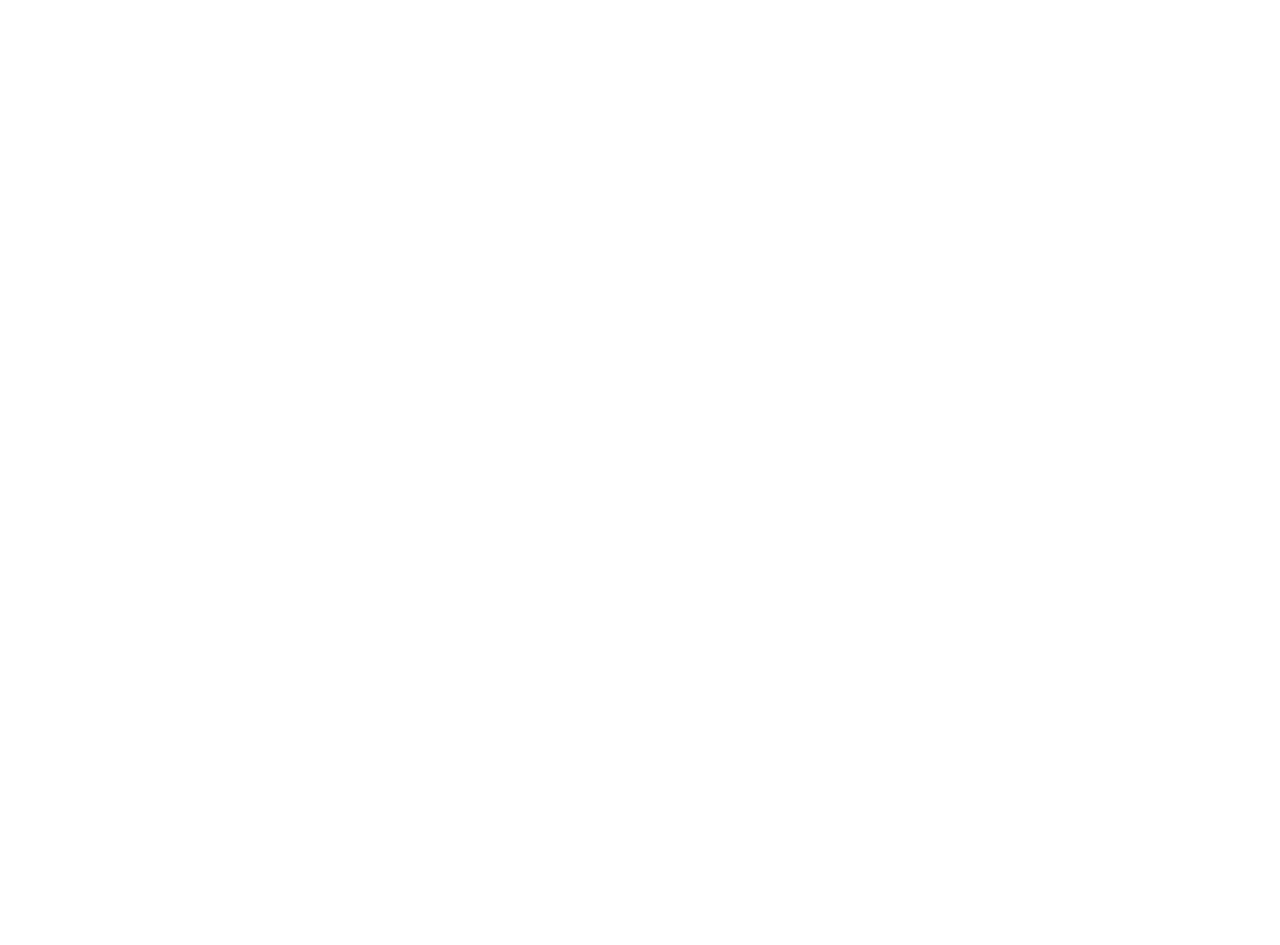
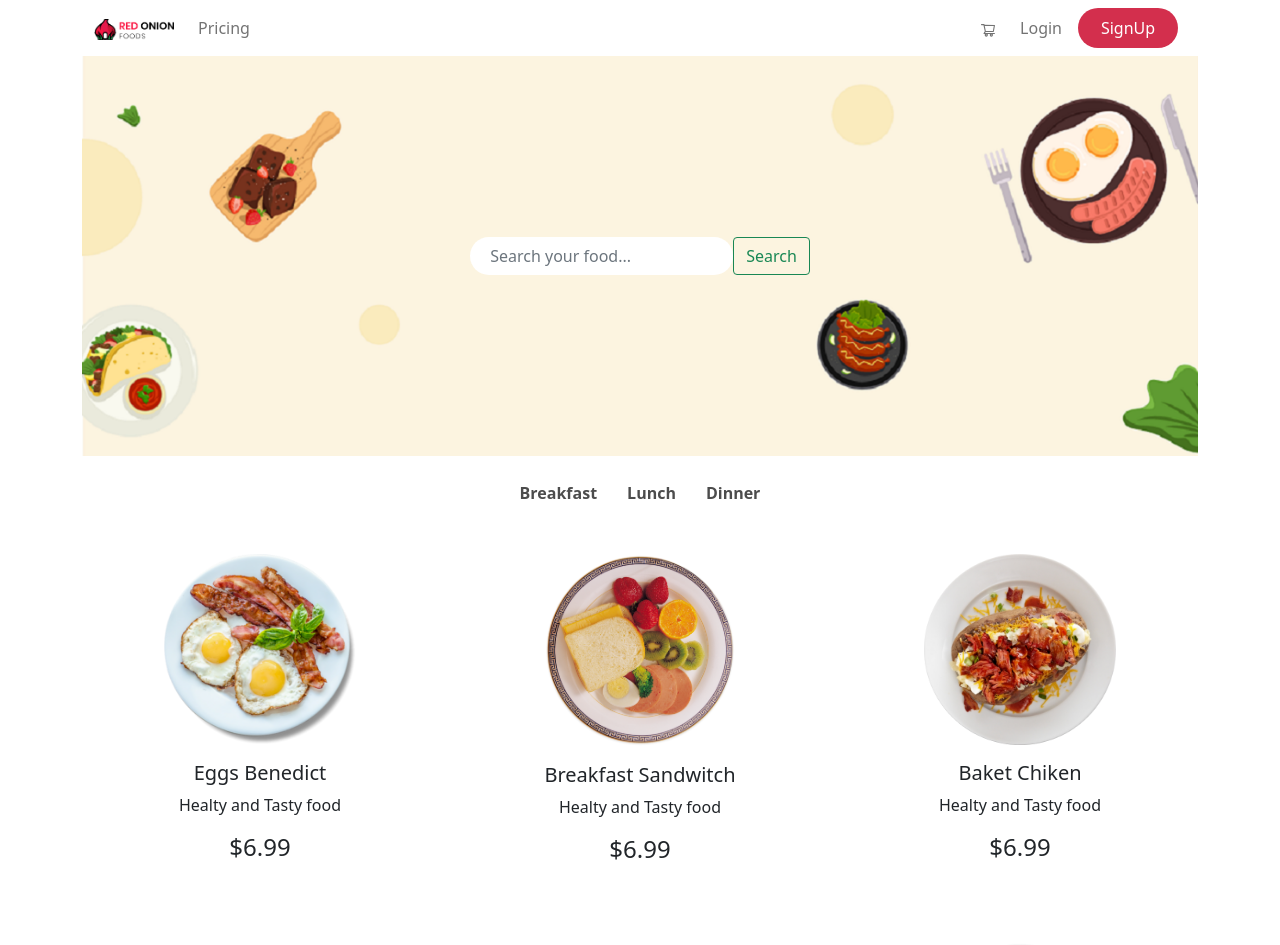
Before and after one commit to kamrul-dev/red-onion-food, a React (Create React App) app: page /breakfast in a window 1280 px wide. Before the commit this address had no page. Shown: the top 945 px of the page. Before the commit the page ends 800 px from the top, so only its background shows below. Built offline with nearby package versions, Linux system fonts and the light colour scheme.

Commit message:
breakfast food items displayed on UI in home page using route

```diff
--- a/src/App.js
+++ b/src/App.js
@@ -1,13 +1,19 @@
-import logo from './logo.svg';
 import './App.css';
 import { Route, Routes } from 'react-router-dom';
 import Home from './Pages/Home/Home/Home';
+import Breakfast from './Pages/Home/Foods/Breakfast/Breakfast';
+import Lunch from './Pages/Home/Foods/Lunch/Lunch';
+import Dinner from './Pages/Home/Foods/Dinner/Dinner';
 
 function App() {
   return (
     <div>
       <Routes>
-        <Route path='/' element={<Home></Home>}></Route>
+        <Route path='/' element={<Home></Home>}>
+          <Route path='/breakfast' element={<Breakfast></Breakfast>}></Route>
+          <Route path='/lunch' element={<Lunch></Lunch>}></Route>
+          <Route path='/dinner' element={<Dinner></Dinner>}></Route>
+        </Route>
       </Routes>
     </div>
   );
--- /dev/null
+++ b/src/Pages/Home/Foods/BreakFastItem/BreakFastItem.css
@@ -0,0 +1,5 @@
+.food-card:hover {
+    cursor: pointer;
+    box-shadow: rgba(0, 0, 0, 0.1) 0px 4px 12px;
+    transition: 0.3s;
+}
--- /dev/null
+++ b/src/Pages/Home/Foods/BreakFastItem/BreakFastItem.js
@@ -0,0 +1,27 @@
+import React from 'react';
+import { Card } from 'react-bootstrap';
+import './BreakFastItem.css';
+
+const BreakFastItem = ({ breakfood }) => {
+    const { img, foodname, description, price } = breakfood;
+    return (
+        <div className="col-md-6 col-lg-4">
+            <div className='d-flex justify-content-center'>
+                <Card className='food-card' style={{ width: '18rem', border: 'none' }}>
+                    <Card.Img className='ps-5 pe-5 pt-4' variant="top" src={img} />
+                    <Card.Body className='text-center' >
+                        <Card.Title>{foodname}</Card.Title>
+                        <Card.Text>
+                            {description}
+                        </Card.Text>
+                        <Card.Text>
+                            <h4>${price}</h4>
+                        </Card.Text>
+                    </Card.Body>
+                </Card>
+            </div>
+        </div>
+    );
+};
+
+export default BreakFastItem;
--- a/src/Pages/Home/Foods/Breakfast/Breakfast.js
+++ b/src/Pages/Home/Foods/Breakfast/Breakfast.js
@@ -1,10 +1,30 @@
 import React from 'react';
 import './Breakfast.css';
+import breakfast1 from '../../../../images/breakfast/breakfast1.png'
+import breakfast2 from '../../../../images/breakfast/breakfast2.png'
+import breakfast3 from '../../../../images/breakfast/breakfast3.png'
+import breakfast4 from '../../../../images/breakfast/breakfast4.png'
+import breakfast5 from '../../../../images/breakfast/breakfast5.png'
+import breakfast6 from '../../../../images/breakfast/breakfast6.png'
+import BreakFastItem from '../BreakFastItem/BreakFastItem';
 
 const Breakfast = () => {
+    const breakfast = [
+        { id: 1, img: breakfast1, foodname: "Eggs Benedict", description: "Healty and Tasty food", price: 6.99 },
+        { id: 2, img: breakfast2, foodname: "Breakfast Sandwitch", description: "Healty and Tasty food", price: 6.99 },
+        { id: 3, img: breakfast3, foodname: "Baket Chiken", description: "Healty and Tasty food", price: 6.99 },
+        { id: 4, img: breakfast4, foodname: "Begel and Cream Cheese", description: "Healty and Tasty food", price: 6.99 },
+        { id: 5, img: breakfast5, foodname: "Full Breakfast Fried Egg Toast Brunch", description: "Healty and Tasty food", price: 6.99 },
+        { id: 6, img: breakfast6, foodname: "Toast Croissant Fried Egg", description: "Healty and Tasty food", price: 6.99 }
+    ]
     return (
-        <div>
-            <h2>This is Breakfast page</h2>
+        <div className='row g-4'>
+            {
+                breakfast.map(breakfood => <BreakFastItem
+                    key={breakfood.id}
+                    breakfood={breakfood}
+                ></BreakFastItem>)
+            }
         </div>
     );
 };
--- a/src/Pages/Home/Home/Home.js
+++ b/src/Pages/Home/Home/Home.js
@@ -1,5 +1,6 @@
 import React from 'react';
 import Header from '../../Shared/Header/Header';
+import Menubar from '../../Shared/Menubar/Menubar';
 import Banner from '../Banner/Banner';
 
 const Home = () => {
@@ -7,6 +8,7 @@ const Home = () => {
         <div className='container'>
             <Header></Header>
             <Banner></Banner>
+            <Menubar></Menubar>
         </div>
     );
 };
--- /dev/null
+++ b/src/Pages/Shared/Menubar/Menubar.css
@@ -0,0 +1,18 @@
+.menu-container {
+    display: flex;
+    justify-content: center;
+    margin-top: 25px;
+    margin-bottom: 25px;
+}
+
+.menu-container a {
+    text-decoration: none;
+    margin: 15px;
+    color: #4C4C4C;
+    font-weight: bold;
+}
+
+.menu-container a:hover {
+    color: #D32F4D;
+}
+.menu-list {}
--- /dev/null
+++ b/src/Pages/Shared/Menubar/Menubar.js
@@ -0,0 +1,20 @@
+import React from 'react';
+import { NavLink, Outlet } from 'react-router-dom';
+import './Menubar.css';
+
+const Menubar = () => {
+    return (
+        <div>
+            <nav className='menu-container'>
+                <div className='menu-list'>
+                    <NavLink to='/breakfast'>Breakfast</NavLink>
+                    <NavLink to='/lunch'>Lunch</NavLink>
+                    <NavLink to='/dinner'>Dinner</NavLink>
+                </div>
+            </nav>
+            <Outlet></Outlet>
+        </div>
+    );
+};
+
+export default Menubar;
```
